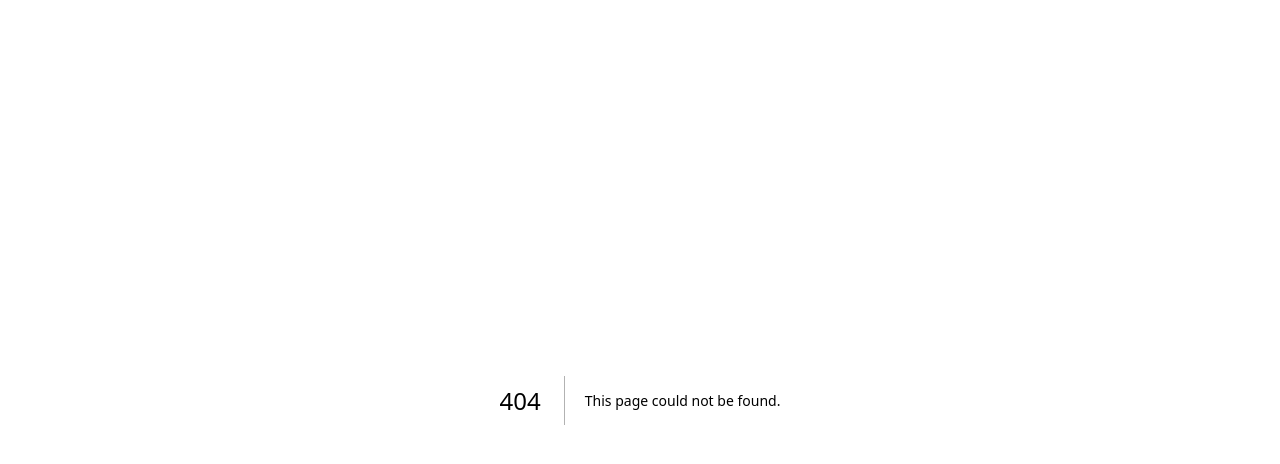
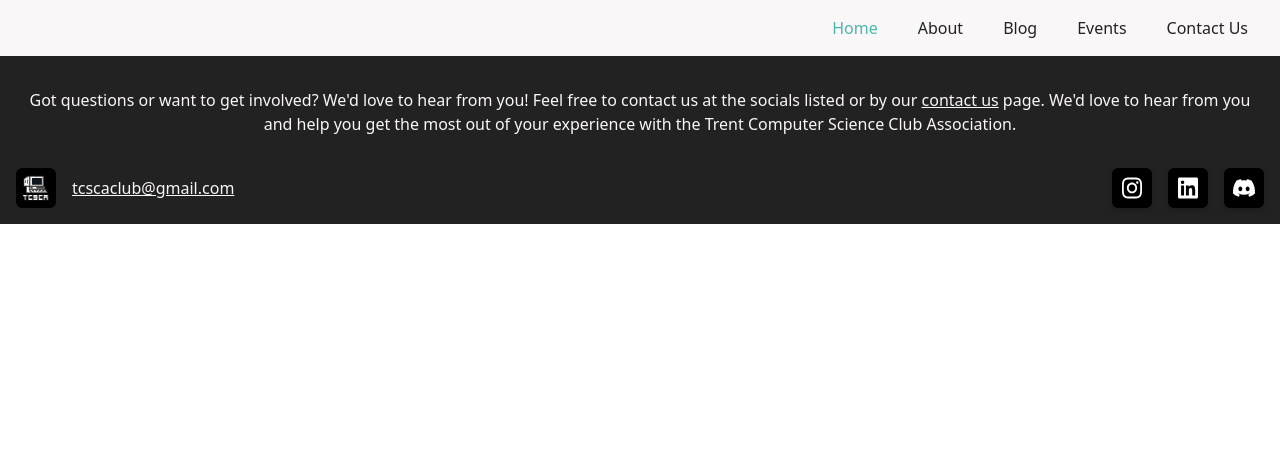
Before and after one commit to Trent-Computer-Science-Club-Association/ClubWebsite, a Next.js app: page /About in a window 1280 px wide. Before the commit this address had no page. Shown: the top 464 px of the page. Built offline with nearby package versions, Linux system fonts and the light colour scheme.

Commit message:
Feat(Apply): Create apply template

```diff
--- /dev/null
+++ b/pages/About.tsx
@@ -0,0 +1,16 @@
+import styles from '../styles/Home.module.scss';
+// Internal Components
+import NavBar from '../components/NavBar';
+import Footer from '../components/Footer';
+
+export default function Home() {
+  return (
+    <>
+      <NavBar currentPage='Home' />
+      <section className={styles.container}>
+        <main className={styles.MainArea}></main>
+        <Footer />
+      </section>
+    </>
+  );
+}
--- /dev/null
+++ b/pages/Apply.tsx
@@ -0,0 +1,16 @@
+import styles from '../styles/Home.module.scss';
+// Internal Components
+import NavBar from '../components/NavBar';
+import Footer from '../components/Footer';
+
+export default function Home() {
+  return (
+    <>
+      <NavBar currentPage='Home' />
+      <section className={styles.container}>
+        <main className={styles.MainArea}></main>
+        <Footer />
+      </section>
+    </>
+  );
+}
```
